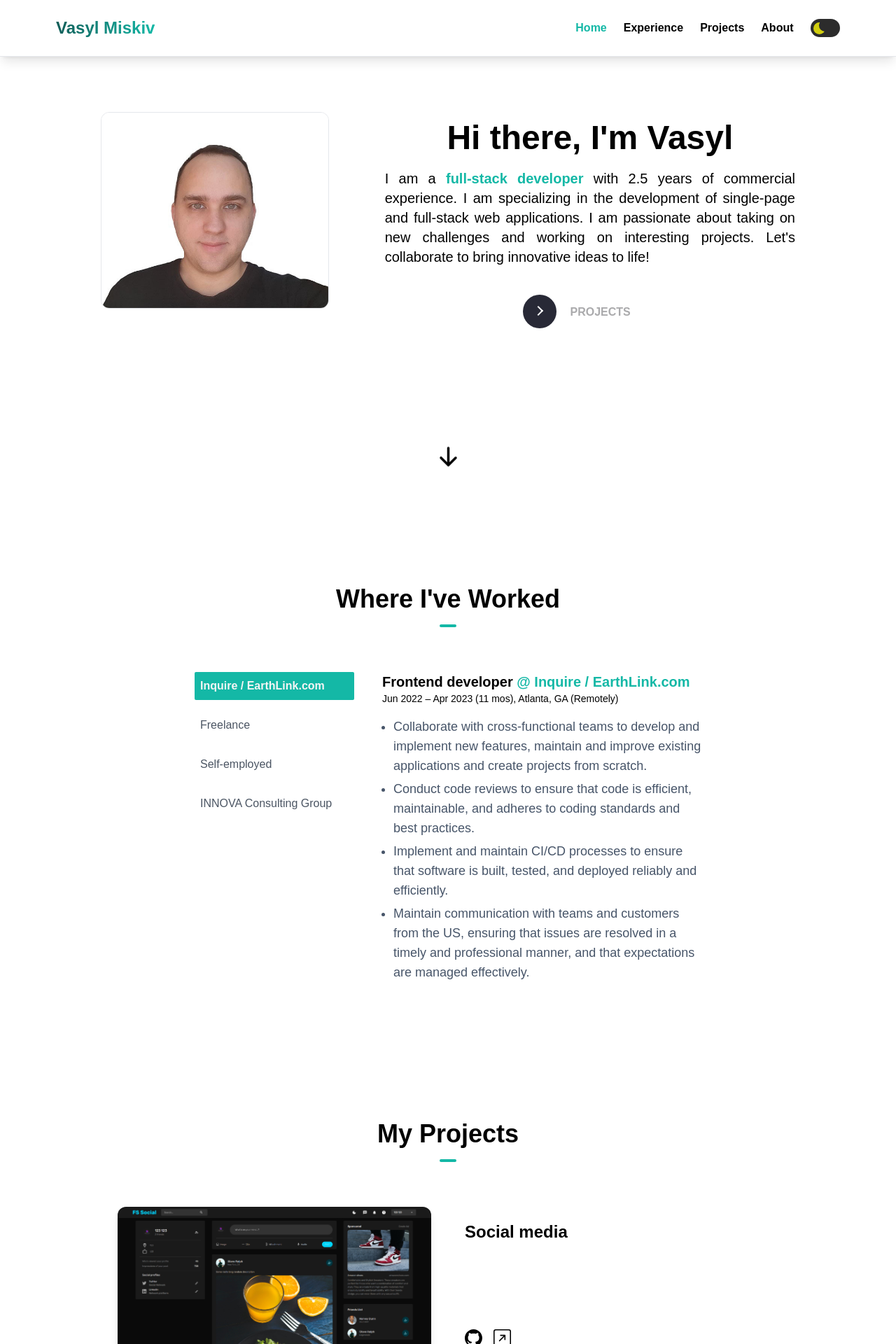
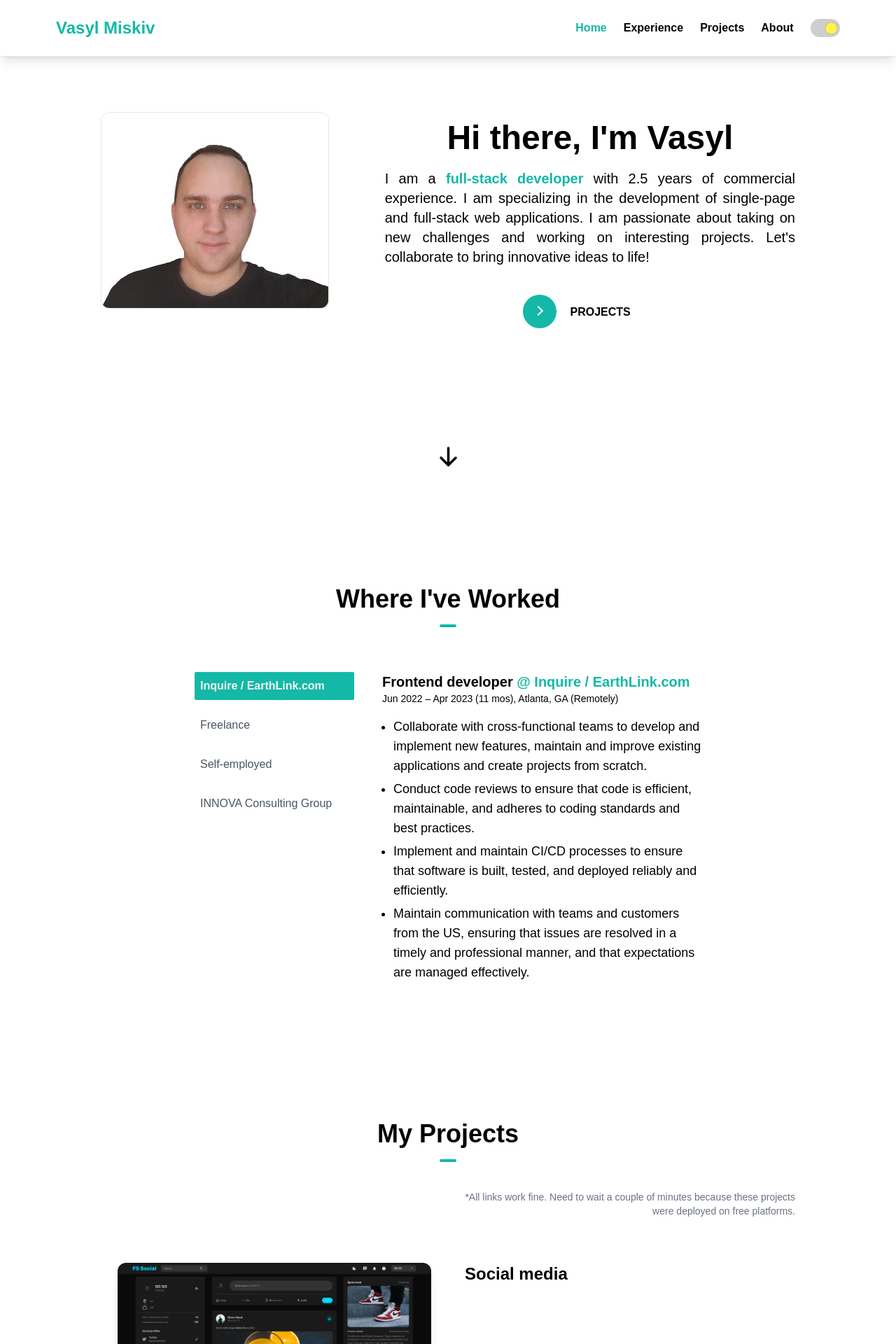
Before and after one commit to vasylmiskiv/own-portfolio, a Next.js app: page / in a window 1280 px wide. Shown: the top 1920 px of the page at 70% size. Built offline with nearby package versions, Linux system fonts and the light colour scheme.

Commit message:
ui fixes

```diff
--- a/app/components/AboutSection.tsx
+++ b/app/components/AboutSection.tsx
@@ -1,3 +1,4 @@
+import { HiOutlineDownload } from "react-icons/hi";
 import { SKILLS } from "../constants/constants";
 
 const AboutSection = () => {
@@ -19,12 +20,26 @@ const AboutSection = () => {
               developer from Kyiv.
             </p>
             <br />
-            <p className="text-lg text-justify">
+            <p className="mb-10 text-lg text-justify">
               I have a passion for programming, sports, business, chess, books,
               techno music, traveling, learning new technologies and applying
               them to real projects. I am always seeking new experiences and
               love to keep myself engaged and learning new things.
             </p>
+            <div className="flex justify-center items-center">
+              <a
+                className="inline-block gap-2 bg-teal-500 hover:bg-teal-600 text-white font-bold py-3 px-4 rounded-lg duration-200 cursor-pointer"
+                // href="../assets/Resume.pdf"
+                // target="_blank"
+                // rel="noopener noreferrer"
+                // download="Resume"
+              >
+                <div className="flex gap-4 items-center">
+                  <div>Download CV</div>
+                  <HiOutlineDownload size={18} className="mb-1" />
+                </div>
+              </a>
+            </div>
           </div>
           <div className="md:w-1/2">
             <h1 className="text-center text-2xl font-bold mb-6 md:text-left">
--- a/app/components/Footer.tsx
+++ b/app/components/Footer.tsx
@@ -43,7 +43,10 @@ const Footer = () => {
           </a>
         </div>
 
-        <a href="mailto:vasylmiskiv@gmail.com" className="hover:underline">
+        <a
+          href="mailto:vasylmiskiv@gmail.com"
+          className=" hover:text-teal-500 transition-all duration-500"
+        >
           vasylmiskiv@gmail.com
         </a>
       </div>
--- a/app/components/HeroSection.tsx
+++ b/app/components/HeroSection.tsx
@@ -19,16 +19,14 @@ const HeroSection = () => {
             width={350}
             height={350}
             alt="profile-photo"
-            className={`mx-auto mb-10 rounded-xl border border-gray-200 unselectable-image pointer-events-none select-none ${
-              theme === "dark" && `border-none`
-            } `}
+            className={`mx-auto mb-10 rounded-xl border border-gray-200 unselectable-image pointer-events-none select-none dark:border-none`}
           />
         </div>
         <div className="md:w-3/5">
           <h1 className="mb-5 text-3xl md:text-5xl font-bold">
             Hi there, I&#39;m Vasyl
           </h1>
-          <p className="mb-10 text-lg text-justify md:text-xl">
+          <p className="mb-10 text-lg text-justify md:text-xl dark:text-neutral-200">
             I am a{" "}
             <span className="text-teal-500 font-bold">
               full-stack developer{" "}
@@ -42,7 +40,7 @@ const HeroSection = () => {
           <Link
             to="projects"
             className=""
-            activeClass="active"
+            activeClass=""
             spy={true}
             smooth={true}
             offset={-100}
--- a/app/components/Navbar.tsx
+++ b/app/components/Navbar.tsx
@@ -1,19 +1,24 @@
 import { Link } from "react-scroll/modules";
 import { useTheme } from "next-themes";
 import { NAV_ITEMS } from "../constants/constants";
-import { useState } from "react";
-import { RiSunLine, RiMoonFill } from "react-icons/ri";
+import { useEffect, useState } from "react";
 import { IoMdMenu, IoMdClose } from "react-icons/io";
 
 const Navbar = () => {
-  const { systemTheme, theme, setTheme } = useTheme();
-  const currentTheme = theme === "system" ? systemTheme : theme;
+  const { theme, setTheme } = useTheme();
   const [navbar, setNavbar] = useState(false);
+
+  useEffect(() => {
+    setTheme("light");
+  }, []);
 
   const toggleTheme = () => {
     const newTheme = theme === "light" ? "dark" : "light";
     setTheme(newTheme);
-    setNavbar(false);
+
+    if (navbar) {
+      setNavbar(false);
+    }
   };
 
   return (
@@ -27,7 +32,7 @@ const Navbar = () => {
                 spy={true}
                 smooth={true}
                 duration={500}
-                className="text-2xl font-extrabold text-transparent bg-clip-text bg-gradient-to-r from-teal-800 to-teal-500 cursor-pointer"
+                className="text-2xl font-extrabold text-teal-500 cursor-pointer"
               >
                 Vasyl Miskiv
               </Link>
@@ -49,19 +54,21 @@ const Navbar = () => {
               <Link
                 key={i}
                 to={item.page}
-                activeClass="text-teal-500"
+                activeClass="text-teal-500 hover:text-teal-600"
                 spy={true}
                 smooth={true}
-                offset={-100}
-                duration={500}
                 onClick={() => setNavbar(!navbar)}
-                className="block lg:inline-block text-black-800 cursor-pointer font-semibold hover:underline max-sm:font-semibold transition-all duration-200"
+                className="block lg:inline-block text-black-800 cursor-pointer font-semibold hover:text-teal-500 max-sm:font-semibold transition-all duration-200"
               >
                 {item.label}
               </Link>
             ))}
             <label className="switch">
-              <input type="checkbox" onChange={() => toggleTheme()} />
+              <input
+                type="checkbox"
+                checked={theme === "dark" ? false : true}
+                onChange={() => toggleTheme()}
+              />
               <span className="slider"></span>
             </label>
           </div>
--- a/app/components/ProjectSection.tsx
+++ b/app/components/ProjectSection.tsx
@@ -8,7 +8,12 @@ const ProjectSection = () => {
   return (
     <section id="projects" className="pt-16 pb-2 md:pt-40 md:pb-2">
       <h1 className="text-center font-bold text-4xl">My Projects</h1>
+
       <div className="w-6 md:mb-10 h-1 mx-auto my-4 bg-teal-500 border-0 rounded"></div>
+      <div className="mb-10 text-gray-500 text-sm md:w-1/2 text-right ml-auto">
+        *All links work fine. Need to wait a couple of minutes because these
+        projects were deployed on free platforms.
+      </div>
       <div className="flex flex-col space-y-14 md:space-y-28">
         {PROJECTS.map((project, i) => (
           <div key={i}>
@@ -19,15 +24,15 @@ const ProjectSection = () => {
                     <Image
                       src={project.image}
                       alt="project"
-                      width={1000}
-                      height={1000}
-                      className="object-cover transition-transform duration-500 transform scale-100 hover:scale-105"
+                      width={1200}
+                      height={1200}
+                      className="transition-transform duration-500 transform scale-100 hover:scale-105"
                     />
                   </Link>
                 </div>
-                <div className="md:w-1/2 flex flex-col py-5 justify-between">
+                <div className="flex flex-col pb-5 justify-between md:w-1/2 max-sm:pt-5">
                   <div>
-                    <div className="mb-5 md:text-2xl font-bold">
+                    <div className="mb-5 font-bold  transition-all duration-200 cursor-pointer text-2xl dark:text-neutral-200 dark:hover:text-teal-500">
                       {project.name}
                     </div>
                     <p>{project.description}</p>
--- a/app/components/Tabs.tsx
+++ b/app/components/Tabs.tsx
@@ -51,9 +51,7 @@ export default function Tabs() {
               {tab.description.map((bullet, idx) => {
                 return (
                   <li
-                    className={`mb-[5px] text-base md:text-lg list-disc text-slate-600 ${
-                      theme === "dark" && `text-stone-300`
-                    }`}
+                    className={`mb-[5px] text-base md:text-lg list-disc dark:text-neutral-300`}
                     key={idx}
                   >
                     {bullet}
--- a/app/globals.css
+++ b/app/globals.css
@@ -4,11 +4,18 @@
 
 @import url("https://fonts.googleapis.com/css2?family=Montserrat:wght@400;500;600;800&display=swap");
 
+html,
 body {
   font-family: "Montserrat", sans-serif;
   font-weight: 400;
   overflow-x: hidden;
   width: 100%;
+}
+
+[data-theme="dark"],
+[data-theme="dark"] body {
+  color: #fff;
+  background: #706f6f;
 }
 
 .unselectable-image {
@@ -62,7 +69,7 @@ button.learn-more .circle {
   margin: 0;
   width: 3rem;
   height: 3rem;
-  background: #282936;
+  background: #14b8a6;
   border-radius: 1.625rem;
 }
 
@@ -104,7 +111,6 @@ button.learn-more .button-text {
   bottom: 0;
   padding: 0.75rem 0;
   margin: 0 0 0 1.85rem;
-  color: #aaaaac;
   font-weight: 700;
   line-height: 1.6;
   text-align: center;
@@ -124,8 +130,6 @@ button:hover .button-text {
   color: #fff;
 }
 
-/* Toggler */
-/* The switch - the box around the slider */
 .switch {
   font-size: 17px;
   position: relative;
@@ -169,11 +173,10 @@ button:hover .button-text {
 }
 
 input:checked + .slider {
-  background-color: #5c87dd;
+  background-color: #cecece;
 }
 
 input:checked + .slider:before {
   transform: translateX(100%);
-  box-shadow: inset 15px -4px 0px 15px #e9ec07;
-  border: 1px solid rgb(179, 179, 179);
+  box-shadow: inset 15px -4px 0px 15px #fff34b;
 }
--- a/tailwind.config.js
+++ b/tailwind.config.js
@@ -1,5 +1,6 @@
 /** @type {import('tailwindcss').Config} */
 module.exports = {
+  darkMode: "class",
   content: [
     "./pages/**/*.{js,ts,jsx,tsx,mdx}",
     "./components/**/*.{js,ts,jsx,tsx,mdx}",
```
Also changed, not shown: public/projects/project-heroes-app.png (added).
